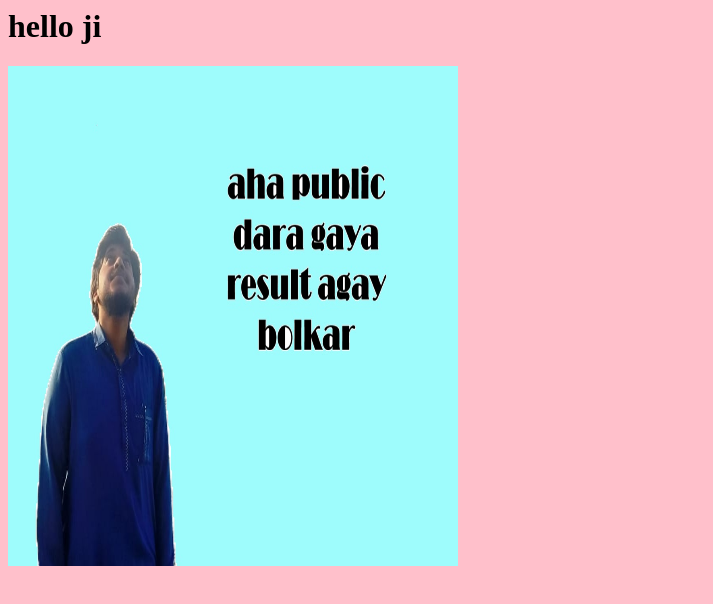
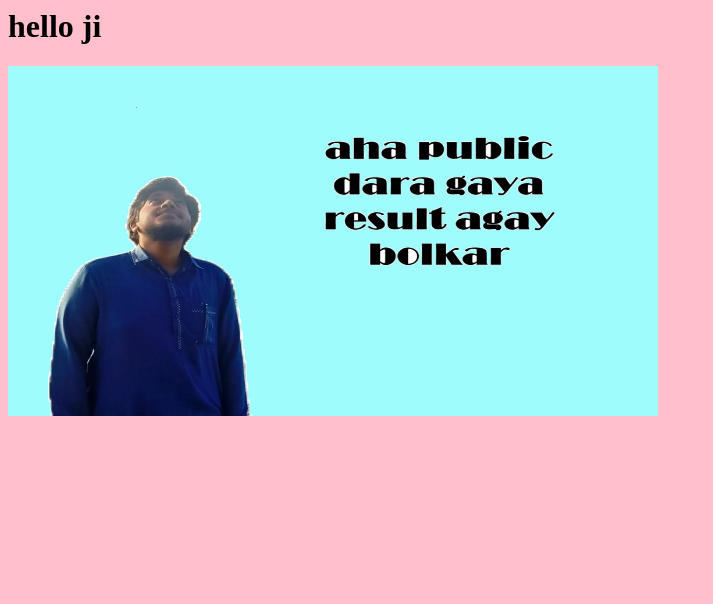
Before and after one commit to numaanalikhan/Osmania-University, a plain HTML site: page image.html in a window 1280 px wide. Shown: the whole page, without its empty margins (0-713 px from the left). Drawn offline with Linux system fonts and the light colour scheme.

Commit message:
Update image.html

```diff
--- a/image.html
+++ b/image.html
@@ -5,7 +5,7 @@
 
 <body style="background-color:pink">
   <h1> hello ji</h1>
-<img width="450px" height="500px" src="https://raw.githubusercontent.com/numaanalikhan/Osmania-University/refs/heads/main/WhatsApp%20Image%202025-12-14%20at%2013.01.33_d2f3dbc2.jpg" alt="numaan"/>
+<img width="650px" height="350px" src="https://raw.githubusercontent.com/numaanalikhan/Osmania-University/refs/heads/main/WhatsApp%20Image%202025-12-14%20at%2013.01.33_d2f3dbc2.jpg" alt="numaan"/>
 </body>
 
 </html>
```
